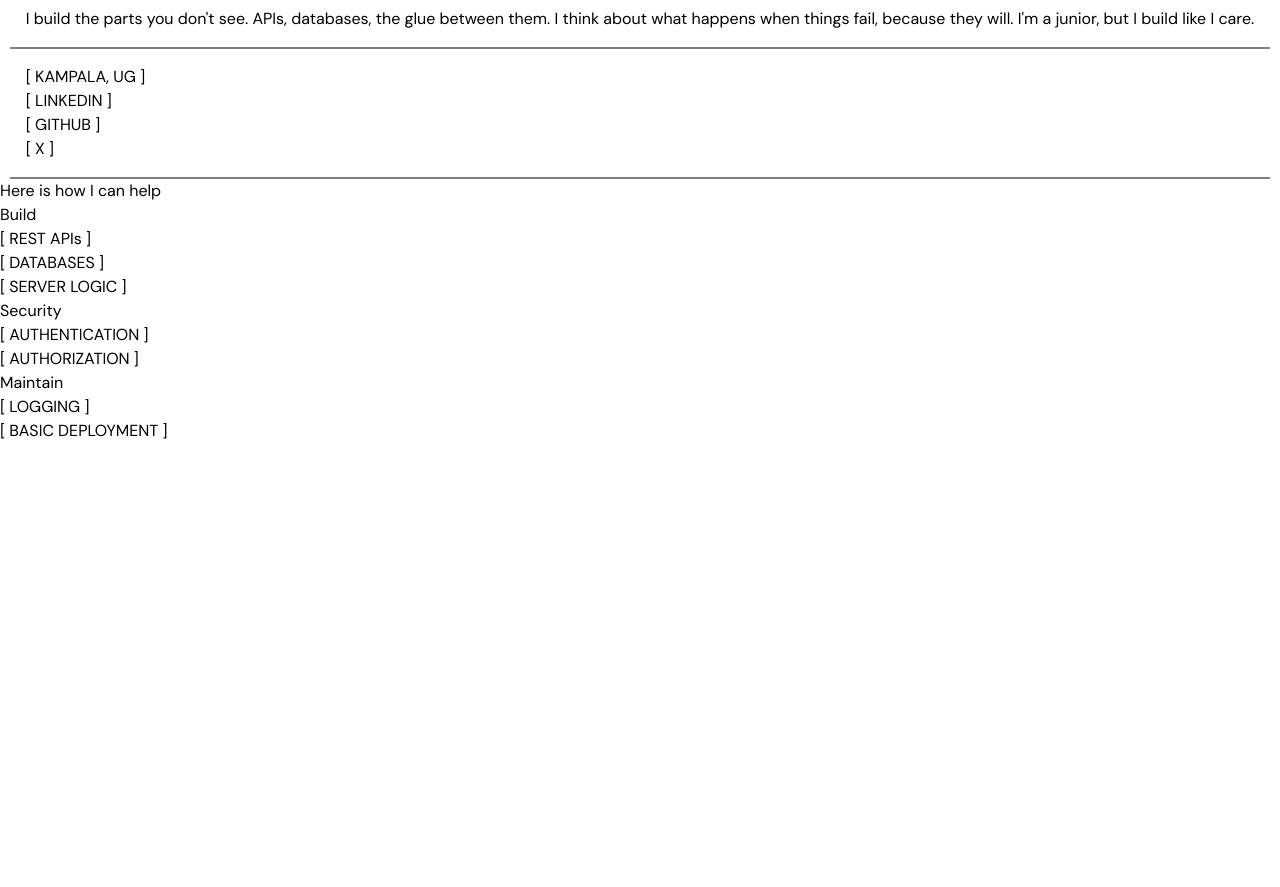
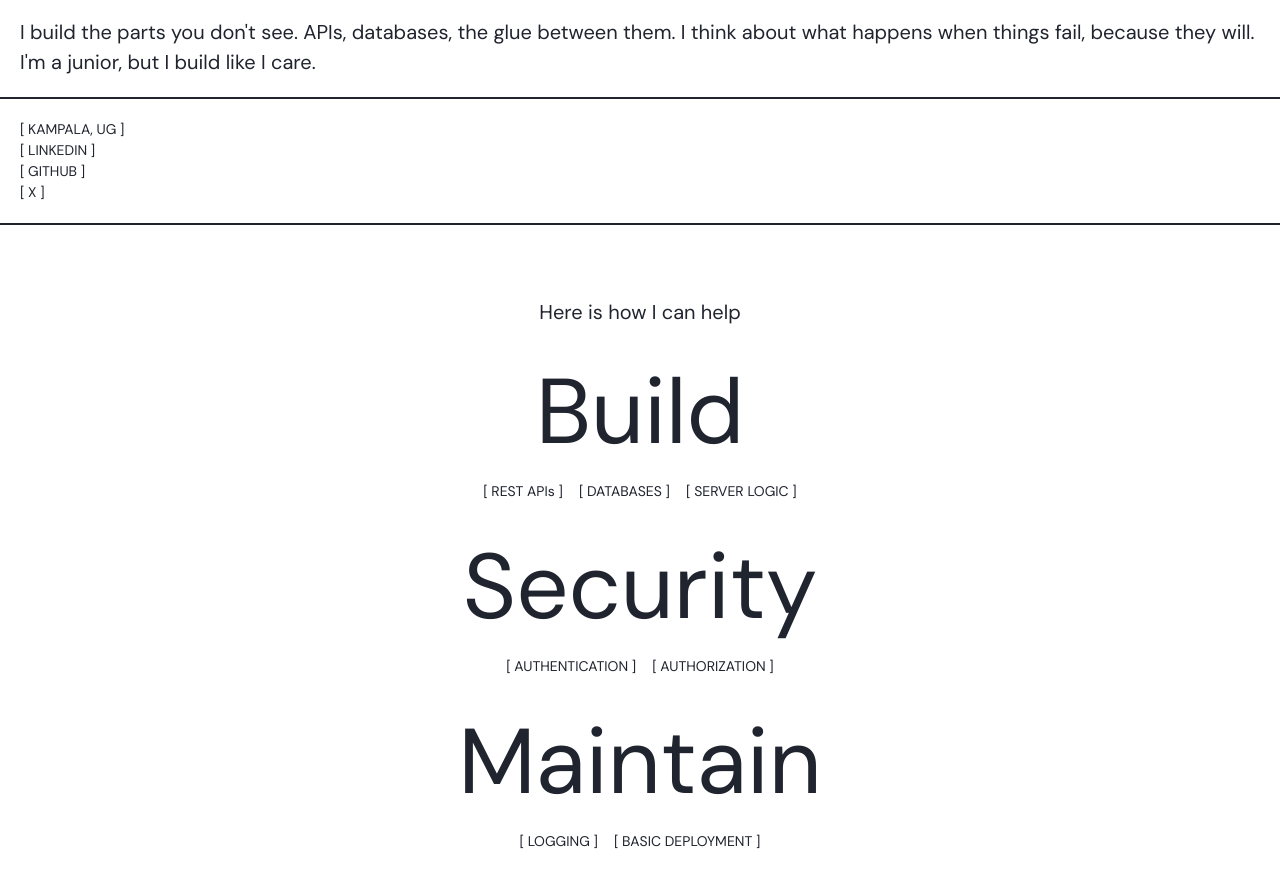
Before and after one commit to thaArcadeGuy/hng-portfolio, a plain HTML site: page index.html in a window 1280 px wide. Shown: the part 535-1422 px from the top of the page. Before the commit the page ends 978 px from the top, so only its background shows below. Drawn offline with Linux system fonts and the light colour scheme.

Commit message:
Add CSS styling to services section

```diff
--- a/index.html
+++ b/index.html
@@ -36,7 +36,7 @@
       <p>Here is how I can help</p>
       <div class="service-categories">
         <div class="category">
-          <p>Build</p>
+          <h2>Build</h2>
           <div class="sub-category">
             <p>[ REST APIs ]</p>
             <p>[ DATABASES ]</p>
@@ -44,14 +44,14 @@
           </div>
         </div>
         <div class="category">
-          <p>Security</p>
+          <h2>Security</h2>
           <div class="sub-category">
             <p>[ AUTHENTICATION ]</p>
             <p>[ AUTHORIZATION ]</p>
           </div>
         </div>
         <div class="category">
-          <p>Maintain</p>
+          <h2>Maintain</h2>
           <div class="sub-category">
             <p>[ LOGGING ]</p>
             <p>[ BASIC DEPLOYMENT ]</p>
--- a/styles/style.css
+++ b/styles/style.css
@@ -19,6 +19,8 @@
 
 body {
   font-family: "DM Sans", sans-serif;
+  font-size: 1.25rem;
+  color: #20242F;
   /* 4. Increase line-height */
   line-height: 1.5;
   /* 5. Improve text rendering */
@@ -65,7 +67,7 @@ h1 {
 header {
   display: grid;
   grid-template-columns: repeat(3, 1fr);
-  border-bottom: 2px solid grey;
+  border-bottom: 2px solid #20242F;
 }
 
 header > div {
@@ -76,8 +78,8 @@ header > div {
 }
 
 header > div:nth-child(2) {
-  border-left: 2px solid grey;
-  border-right: 2px solid grey;
+  border-left: 2px solid #20242F;
+  border-right: 2px solid #20242F;
 }
 
 .hero {
@@ -95,11 +97,46 @@ header > div:nth-child(2) {
 }
 
 .hero-bio > div {
-  padding: 1rem;
-  border-bottom: 2px solid grey;
+  padding: 1.25rem;
+  border-bottom: 2px solid #20242F;
+}
+
+.socials p {
+  font-size: 0.875rem;
 }
 
 a {
-  color: black;
+  color: #20242F;
   text-decoration: none;
 }
+
+.services {
+  padding: 4.5rem 1.25rem;
+  text-align: center;
+}
+
+.services > p {
+  font-size: 1.25rem;
+}
+
+.category {
+  margin-block: 1rem;
+}
+
+
+.sub-category {
+  display: flex;
+  align-items: center;
+  justify-content: center;
+  flex-wrap: wrap;
+  gap: 1rem;
+}
+
+.sub-category > p {
+  font-size: 0.875rem;
+}
+
+h2 {
+  font-size: 5.75rem;
+  font-weight: 400;
+}
```
